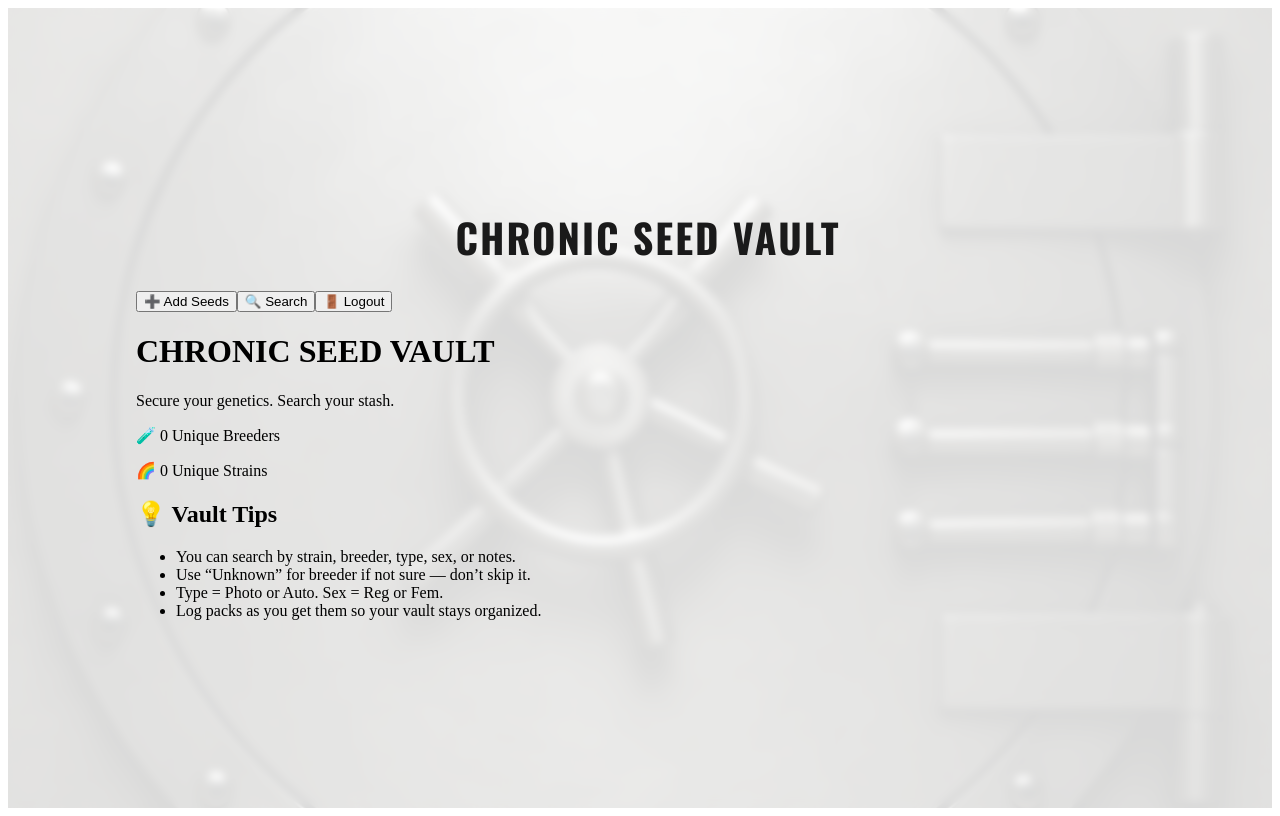
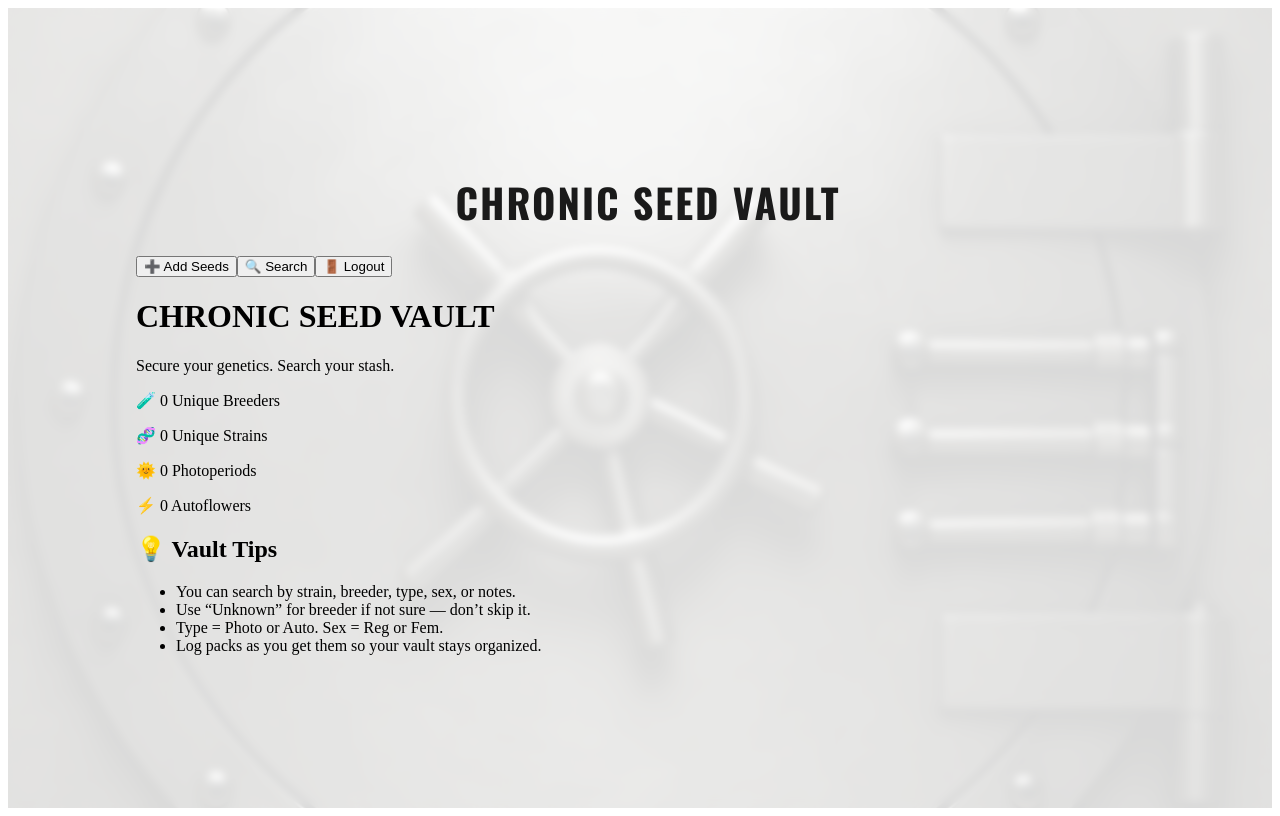
Before and after one commit to Chronic-W-F/Public-Seed-Vault-by-Chronic-Worm-Farmer, a Next.js app: page / in a window 1280 px wide. Built offline with nearby package versions, Linux system fonts and the light colour scheme; no server answers; the database is empty; sample sign-in values are in the browser's storage.

Commit message:
Update index.js

```diff
--- a/pages/index.js
+++ b/pages/index.js
@@ -42,17 +42,22 @@ export default function HomePage() {
     return () => unsubscribe();
   }, []);
 
-  // 🧠 Use Set() to get unique counts
+  // ✅ Unique counts using Set()
   const uniqueBreeders = new Set(seeds.map(seed => seed.breeder));
   const uniqueStrains = new Set(seeds.map(seed => seed.strain));
-
   const breederCount = uniqueBreeders.size;
   const strainCount = uniqueStrains.size;
 
-  // 🛠️ Debug (Optional)
-  console.log("Breeders:", [...uniqueBreeders]);
-  console.log("Strains:", [...uniqueStrains]);
-  console.log("All seeds:", seeds);
+  // ✅ Type counts
+  const photoCount = seeds.filter(seed => seed.type.toLowerCase() === 'photo').length;
+  const autoCount = seeds.filter(seed => seed.type.toLowerCase() === 'auto').length;
+
+  // 🛠️ Optional debug
+  console.log("🧪 Breeders:", [...uniqueBreeders]);
+  console.log("🧬 Strains:", [...uniqueStrains]);
+  console.log("🌞 Photo count:", photoCount);
+  console.log("⚡ Auto count:", autoCount);
+  console.log("📦 Full seed list:", seeds);
 
   return (
     <div className="min-h-screen bg-[url('/vault-bg.jpg')] bg-cover bg-center p-4 flex flex-col items-center">
@@ -62,8 +67,11 @@ export default function HomePage() {
 
         <p className="text-lg mb-4">Secure your genetics. Search your stash.</p>
 
+        {/* 🌱 Stat Block - FINAL ICON SET */}
         <p className="text-xl mb-1">🧪 {breederCount} Unique Breeders</p>
-        <p className="text-xl mb-4">🌈 {strainCount} Unique Strains</p>
+        <p className="text-xl mb-1">🧬 {strainCount} Unique Strains</p>
+        <p className="text-xl mb-1">🌞 {photoCount} Photoperiods</p>
+        <p className="text-xl mb-4">⚡ {autoCount} Autoflowers</p>
 
         <h2 className="text-2xl font-semibold mb-2">💡 Vault Tips</h2>
         <ul className="text-left list-disc list-inside text-gray-800">
```
